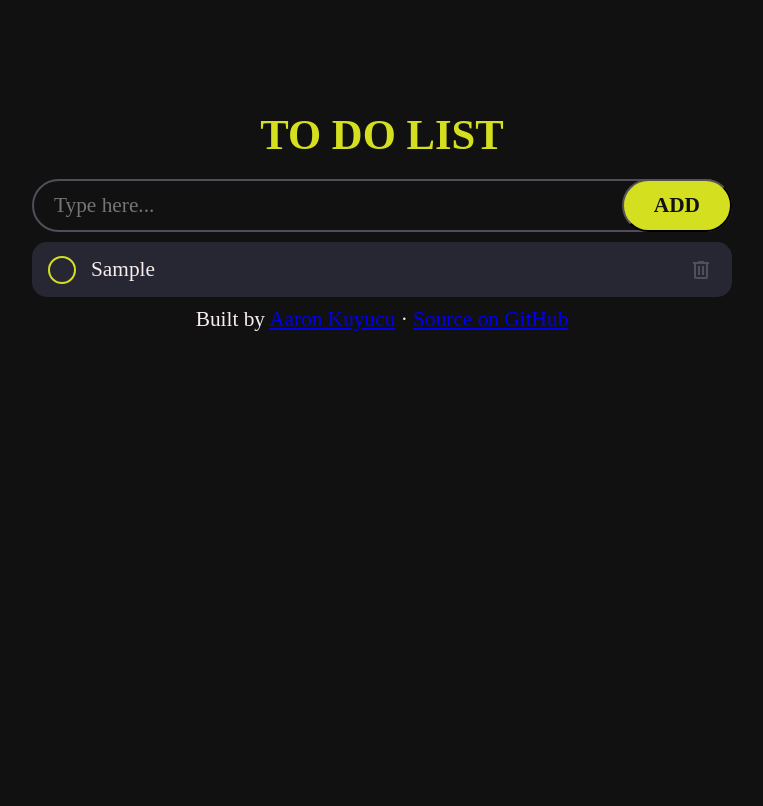
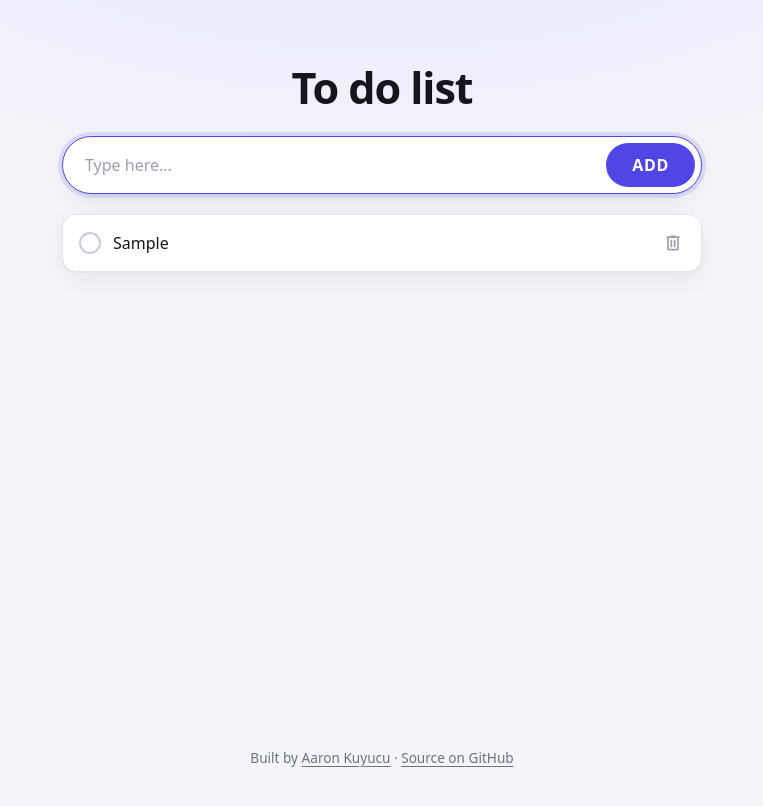
Before and after one commit to aaronkuy/to-do-list, a website: page index.html in a window 1280 px wide. Both pictures are taken after typing "Sample" into the empty fields and a click on the button "ADD". Shown: the whole page, without its empty margins (258-1021 px from the left). Drawn offline with Linux system fonts and the light colour scheme.

Commit message:
Redesign UI: clean, consistent styling (style.css)

```diff
--- a/style.css
+++ b/style.css
@@ -1,161 +1,229 @@
 :root {
-    --background: #121111;
-    --primary-color: #272733;
-    --secondary-color: #514e59;
-    --accent-color: #D4E01F;
-    --text-color: #f8eded;
+    --bg: #f4f5f9;
+    --card: #ffffff;
+    --ink: #14161c;
+    --muted: #6b7280;
+    --line: #e4e6ee;
+    --accent: #4f46e5;
+    --accent-hover: #4338ca;
+    --accent-soft: #eef0ff;
+    --danger: #e5484d;
+    --danger-soft: #fff1f1;
+    --radius: 14px;
+    --shadow: 0 1px 2px rgba(20, 22, 28, 0.04), 0 8px 24px rgba(20, 22, 28, 0.06);
 }
 
 * {
-    margin: 0;
-    padding: 0;
-}
-
-html {
-    font-family: "ui-sans-serif";
-    font-size: 16pt;
-    color: var(--text-color);
+    box-sizing: border-box;
 }
 
 body {
+    margin: 0;
     min-height: 100vh;
-    padding: 10px;
-    background-color: var(--background);
     display: flex;
     flex-direction: column;
+    font-family: system-ui, -apple-system, "Segoe UI", Roboto, "Helvetica Neue", Arial, sans-serif;
+    line-height: 1.5;
+    color: var(--ink);
+    background:
+        radial-gradient(1100px 480px at 50% -140px, #e4e6ff 0%, rgba(228, 230, 255, 0) 70%),
+        var(--bg);
+}
+
+button {
+    font: inherit;
+}
+
+.footer {
+    margin-top: auto;
+    padding: 24px 20px 32px;
+    text-align: center;
+    font-size: 0.85rem;
+    color: var(--muted);
+}
+
+.footer a {
+    color: inherit;
+    text-underline-offset: 3px;
+}
+
+.footer a:hover {
+    color: var(--ink);
+}
+
+body {
     align-items: center;
+    padding: 0 20px;
 }
 
 h1 {
-    margin-top: 100px;
-    margin-bottom: 20px;
-    font-size: 2rem;
-    font-weight: 800;
-    text-transform: uppercase;
+    margin: 64px 0 24px;
+    font-size: clamp(2rem, 4vw, 2.7rem);
+    line-height: 1.1;
+    letter-spacing: -0.025em;
     text-align: center;
-    color: var(--accent-color);
 }
 
 .wrapper {
-    width: 700px;
-    max-width: 100%;
+    width: min(100%, 640px);
+}
+
+/* Input */
+
+form {
+    display: flex;
+    gap: 8px;
+    margin-bottom: 20px;
+    padding: 6px;
+    background: var(--card);
+    border: 1px solid var(--line);
+    border-radius: 999px;
+    box-shadow: var(--shadow);
+    transition: border-color 0.15s ease, box-shadow 0.15s ease;
+}
+
+form:focus-within {
+    border-color: var(--accent);
+    box-shadow: 0 0 0 4px rgba(79, 70, 229, 0.14), var(--shadow);
+}
+
+#write-input {
+    flex: 1;
+    min-width: 0;
+    padding: 10px 16px;
+    border: 0;
+    outline: 0;
+    background: transparent;
+    font: inherit;
+    font-size: 1rem;
+    color: var(--ink);
+}
+
+#write-input::placeholder {
+    color: #9aa0ad;
+}
+
+#add-btn {
+    padding: 10px 26px;
+    border: 0;
+    border-radius: 999px;
+    background: var(--accent);
+    color: #ffffff;
+    font-weight: 600;
+    letter-spacing: 0.04em;
+    cursor: pointer;
+    transition: background 0.15s ease, transform 0.08s ease;
+}
+
+#add-btn:hover {
+    background: var(--accent-hover);
+}
+
+#add-btn:active {
+    transform: scale(0.97);
+}
+
+/* List */
+
+#list {
+    margin: 0;
+    padding: 0;
+    list-style: none;
     display: flex;
     flex-direction: column;
     gap: 10px;
 }
 
-#write-input {
-    box-sizing: border-box;
-    padding: 12px 20px;
-    width: 100%;
-    background: none;
-    border: 2px solid var(--secondary-color);
-    border-radius: 1000px;
-    font: inherit;
-    color: var(--text-color);
-    caret-color: var(--accent-color);
+.to-do {
+    display: flex;
+    align-items: center;
+    gap: 12px;
+    padding: 12px 12px 12px 16px;
+    background: var(--card);
+    border: 1px solid var(--line);
+    border-radius: var(--radius);
+    box-shadow: var(--shadow);
 }
 
-#write-input:focus {
-    outline: none;
-}
-
-#add-btn {
-    position: absolute;
-    top: 0;
-    right: 0;
-    background: var(--accent-color);
-    height: 100%;
-    border-radius: 1000px;
-    font: inherit;
-    font-weight: 600;
-    color: var(--background);
-    padding: 0 30px;
-    cursor: pointer;
-}
-
-form {
-    position: relative;
-}
-
-.to-do {
-    margin-bottom: 10px;
-    padding: 0 16px;
-    background: var(--primary-color);
-    border-radius: 15px;
-    display: flex;
-    align-items: center;
-}
-
-.to-do .to-do-text {
-    padding: 15px;
-    padding-right: 0;
-    flex-grow: 1;
-}
-
-.delete-btn {
-    padding: 3px;
-    background: none;
-    border: none;
-    display: flex;
-    justify-content: center;
-    align-items: center;
-    cursor: pointer;
-}
-
-.delete-btn:hover svg {
-    fill: #ff0033;
-}
-
-.delete-btn svg {
-    transition: 180ms ease;
+.to-do input[type="checkbox"] {
+    display: none;
 }
 
 .custom-checkbox {
-    border: 2px solid var(--accent-color);
+    width: 22px;
+    height: 22px;
+    flex-shrink: 0;
+    display: grid;
+    place-items: center;
+    border: 2px solid #c7cbe0;
     border-radius: 50%;
-    min-height: 20px;
-    min-width: 20px;
-    display: flex;
-    justify-content: center;
-    align-items: center;
-    flex-shrink: 0;
-    transition: 180ms ease;
+    cursor: pointer;
+    transition: background 0.15s ease, border-color 0.15s ease;
+}
+
+.custom-checkbox svg {
+    width: 16px;
+    height: 16px;
+    fill: transparent;
+}
+
+.to-do-text {
+    flex: 1;
+    padding: 2px 0;
+    word-break: break-word;
     cursor: pointer;
 }
 
 input[type="checkbox"]:checked ~ .custom-checkbox {
-    background-color: var(--accent-color);
+    background: var(--accent);
+    border-color: var(--accent);
 }
 
 input[type="checkbox"]:checked ~ .custom-checkbox svg {
-    fill: var(--primary-color);
+    fill: #ffffff;
 }
 
 input[type="checkbox"]:checked ~ .to-do-text {
+    color: var(--muted);
     text-decoration: line-through;
-    color: var(--secondary-color);
 }
 
-input[type="checkbox"] {
-    display: none;
+.delete-btn {
+    display: flex;
+    padding: 6px;
+    border: 0;
+    border-radius: 8px;
+    background: none;
+    cursor: pointer;
+    transition: background 0.15s ease;
+}
+
+.delete-btn svg {
+    width: 20px;
+    height: 20px;
+    fill: #9aa0ad;
+    transition: fill 0.15s ease;
+}
+
+.delete-btn:hover {
+    background: var(--danger-soft);
+}
+
+.delete-btn:hover svg {
+    fill: var(--danger);
 }
 
 @media (max-width: 500px) {
-    html {
-        font-size: 12pt;
+    h1 {
+        margin-top: 40px;
+    }
+
+    form {
+        flex-wrap: wrap;
+        border-radius: 18px;
     }
 
     #add-btn {
-        position: unset;
         width: 100%;
-        margin-top: 10px;
-        padding: 15px;
-        height: auto;
-    }
-
-    h1 {
-        margin-top: 50px;
-        font-size: 15vw;
     }
 }
```
